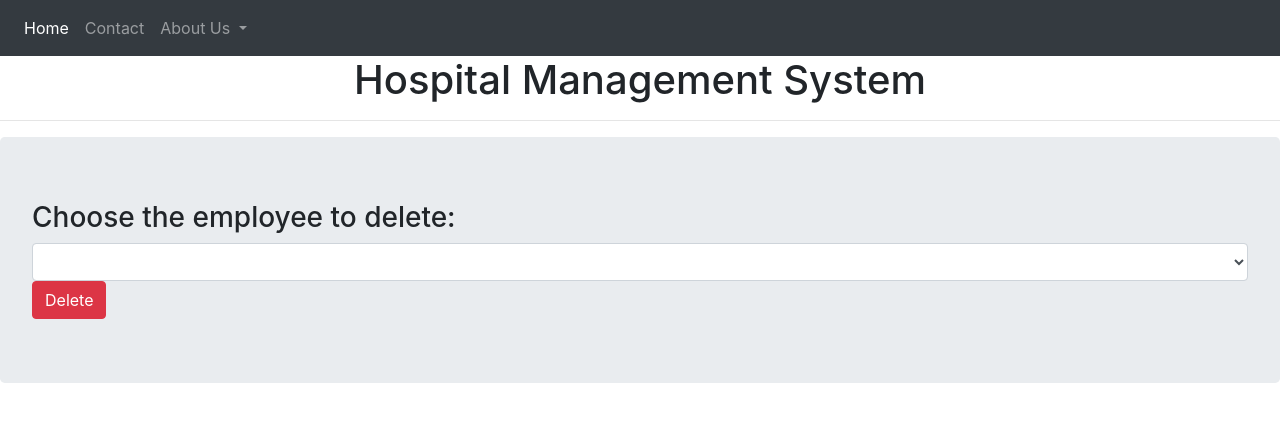
After one commit to manassharma158/Hospital-Database-Management-System, a Flask app: page /delete in a window 1280 px wide. The commit adds this page. Shown: the top 422 px of the page. Run offline with Flask 2, Linux system fonts and the light colour scheme; data that the repository does not hold is empty; some libraries are stand-ins or nearby versions.

Commit message:
Deletion Handled

```diff
--- a/hospital_dbms/main.py
+++ b/hospital_dbms/main.py
@@ -9,7 +9,7 @@ app.config['MYSQL_USER'] = "root"
 # create username = hospital_admin
 # password = "cse2018"
 # Add your root password below
-app.config['MYSQL_PASSWORD'] = ""
+app.config['MYSQL_PASSWORD'] = "Mitul@259"
 app.config['MYSQL_DB'] = "hospital"
 
 mysql = MySQL(app)
@@ -39,6 +39,31 @@ def patients():
         return render_template('patients.html', patients_info=patients_info)
 
     return ("<h2>No patient entry in the database</h2>")
+
+@app.route('/delete', methods=['GET', 'POST'])
+def employee_deletion():
+    if request.method == 'POST':
+        info = request.form['info']
+        eid = info.split(' ')[0]
+        print(eid)
+        cur = mysql.connection.cursor()
+        eids = cur.execute("SELECT id FROM employees")
+        eids = cur.fetchall()
+
+        # checking for invalid deletion
+        eid = (eid,)
+        if eid not in eids:
+            return ('<h2>Employee with this ID doesnot exists. Please enter valid ID.</h2>')
+
+        cur.execute("DELETE FROM employees WHERE id = \'{}\'".format(eid[0]))
+        mysql.connection.commit()
+        cur.close()
+        return render_template('deleted_successfully.html', info = info)
+
+    cur = mysql.connection.cursor()
+    cur.execute("SELECT id, name, designation FROM employees")
+    employees_info = cur.fetchall()
+    return render_template('employee_deletion.html', employees_info=employees_info)
 
 
 @app.route('/register', methods=['GET', 'POST'])
--- /dev/null
+++ b/hospital_dbms/templates/employee_deletion.html
@@ -0,0 +1,23 @@
+{% extends 'base.html' %}
+
+{% block content %}
+
+<div class="jumbotron">
+
+  <h3>Choose the employee to delete:</h3>
+
+  <form method="POST">
+
+    <select class="form-control" id='id' name='info'>
+      {% for employee in employees_info %}
+      <option>{{ employee[0] }} - {{ employee[1]}} [{{employee[2]}}]</option>
+      {% endfor %}
+    </select>
+
+    <input type="submit" value='Delete' class="btn btn-danger">
+
+  </form>
+
+</div>
+
+{% endblock %}
```
Also changed, not shown: hospital_dbms/templates/deleted_successfully.html (added, +9 -0 lines), hospital_dbms/templates/already_exists.html (added), hospital_dbms/templates/employee.html (line endings or trailing spaces).
